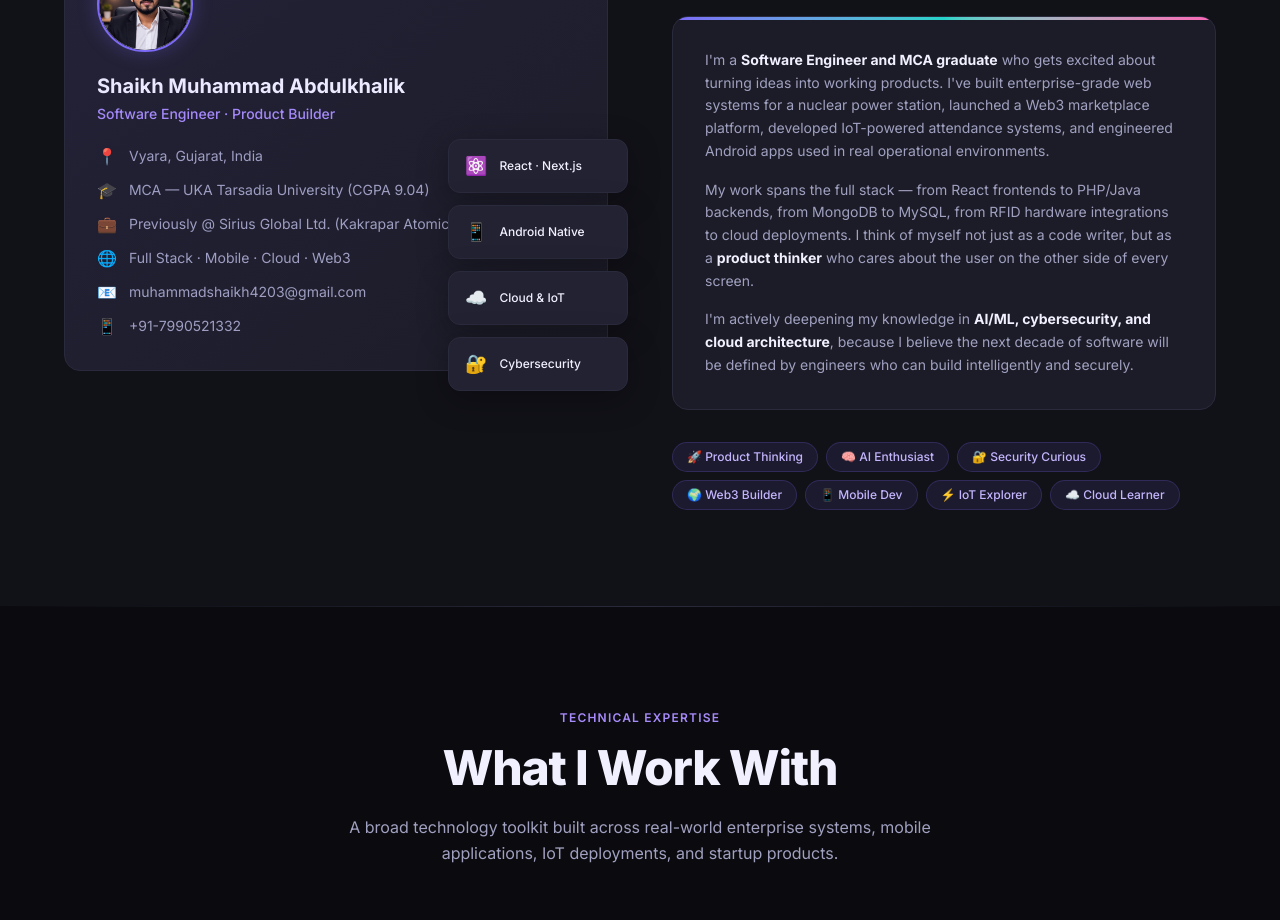
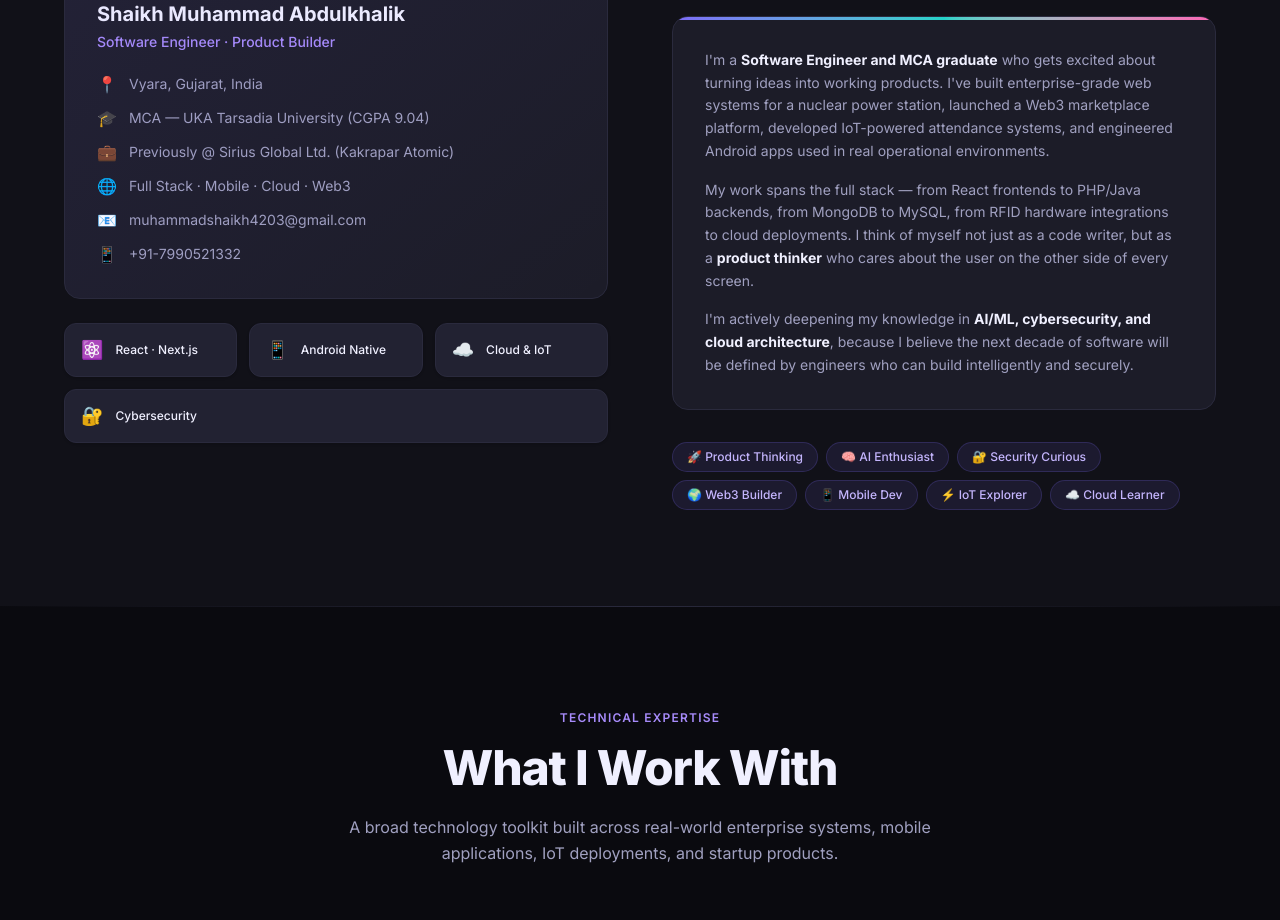
Before and after one commit to MdDevCoder/portfolio, a React (Vite) app: page / in a window 1280 px wide. Shown: the part 1200-2120 px from the top of the page. Built offline with nearby package versions, Linux system fonts and the light colour scheme.

Commit message:
fix: Resolve overlapping skill cards on desktop

```diff
--- a/src/components/sections/About.tsx
+++ b/src/components/sections/About.tsx
@@ -31,17 +31,17 @@ const About = () => {
               </div>
             </div>
 
-            <div className="static md:absolute md:-bottom-5 md:-right-5 flex flex-row flex-wrap md:flex-col gap-3 mt-4 md:mt-0">
-              <div className="bg-[var(--surface2)] border border-[var(--border)] rounded-xl py-3 px-4 flex items-center gap-3 text-xs font-medium shadow-[0_8px_32px_rgba(0,0,0,0.3)] min-w-[180px]">
+            <div className="flex flex-row flex-wrap gap-3 mt-6">
+              <div className="bg-[var(--surface2)] border border-[var(--border)] rounded-xl py-3 px-4 flex items-center gap-3 text-xs font-medium shadow-sm flex-1 min-w-[140px]">
                 <span className="text-lg">⚛️</span>React · Next.js
               </div>
-              <div className="bg-[var(--surface2)] border border-[var(--border)] rounded-xl py-3 px-4 flex items-center gap-3 text-xs font-medium shadow-[0_8px_32px_rgba(0,0,0,0.3)] min-w-[180px]">
+              <div className="bg-[var(--surface2)] border border-[var(--border)] rounded-xl py-3 px-4 flex items-center gap-3 text-xs font-medium shadow-sm flex-1 min-w-[140px]">
                 <span className="text-lg">📱</span>Android Native
               </div>
-              <div className="bg-[var(--surface2)] border border-[var(--border)] rounded-xl py-3 px-4 flex items-center gap-3 text-xs font-medium shadow-[0_8px_32px_rgba(0,0,0,0.3)] min-w-[180px]">
+              <div className="bg-[var(--surface2)] border border-[var(--border)] rounded-xl py-3 px-4 flex items-center gap-3 text-xs font-medium shadow-sm flex-1 min-w-[140px]">
                 <span className="text-lg">☁️</span>Cloud & IoT
               </div>
-              <div className="bg-[var(--surface2)] border border-[var(--border)] rounded-xl py-3 px-4 flex items-center gap-3 text-xs font-medium shadow-[0_8px_32px_rgba(0,0,0,0.3)] min-w-[180px]">
+              <div className="bg-[var(--surface2)] border border-[var(--border)] rounded-xl py-3 px-4 flex items-center gap-3 text-xs font-medium shadow-sm flex-1 min-w-[140px]">
                 <span className="text-lg">🔐</span>Cybersecurity
               </div>
             </div>
```
